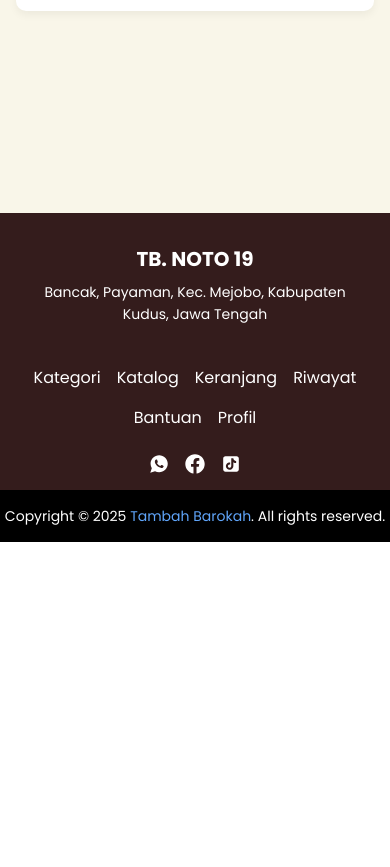
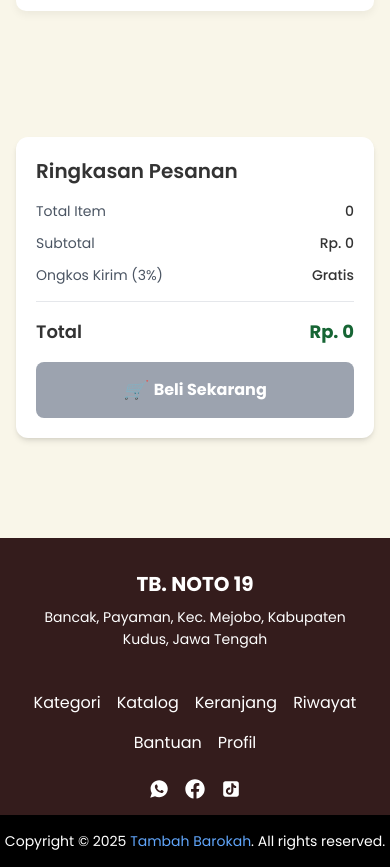
Before and after one commit to rashikaaifa/tbnoto, a React (Vite) app: page /keranjang in a window 390 px wide. Shown: the part 2140-3007 px from the top of the page. Before the commit the page ends 2682 px from the top, so only its background shows below. Built offline with nearby package versions, Linux system fonts and the light colour scheme; the HTML template or start-up script is replaced by a standard one; a web font is replaced by a local one.

Commit message:
style [APS] : update styles and layout

```diff
--- a/src/components/keranjang/CartSummary.jsx
+++ b/src/components/keranjang/CartSummary.jsx
@@ -3,34 +3,34 @@ import React from 'react';
 
 const CartSummary = ({ summary, disabled }) => {
   return (
-    <div className="summary-section">
-      <h2 className="summary-title">Ringkasan Pesanan</h2>
-      <div className="summary-item">
-        <span className="summary-key">Total Item</span>
-        <span className="summary-value">{summary.totalItems}</span>
+    <div className="bg-white rounded-xl shadow-md p-5 lg:sticky lg:top-6">
+      <h2 className="text-xl font-semibold mb-4">Ringkasan Pesanan</h2>
+      <div className="flex justify-between mb-3">
+        <span className="text-sm text-gray-600">Total Item</span>
+        <span className="text-sm font-medium">{summary.totalItems}</span>
       </div>
-      <div className="summary-item">
-        <span className="summary-key">Subtotal</span>
-        <span className="summary-value">{`Rp. ${summary.subtotal.toLocaleString()}`}</span>
+      <div className="flex justify-between mb-3">
+        <span className="text-sm text-gray-600">Subtotal</span>
+        <span className="text-sm font-medium">{`Rp. ${summary.subtotal.toLocaleString()}`}</span>
       </div>
-      <div className="summary-item">
-        <span className="summary-key">Ongkos Kirim (3%)</span>
-        <span className="summary-value">
+      <div className="flex justify-between mb-3">
+        <span className="text-sm text-gray-600">Ongkos Kirim (3%)</span>
+        <span className="text-sm font-medium">
           {summary.shipping === 0
             ? 'Gratis'
             : `Rp. ${summary.shipping.toLocaleString()}`}
         </span>
       </div>
-      <div className="summary-total">
-        <span className="total-text">Total</span>
-        <span className="total-value">{`Rp. ${summary.total.toLocaleString()}`}</span>
+      <div className="flex justify-between mt-4 pt-4 border-t border-gray-200">
+        <span className="text-lg font-semibold">Total</span>
+        <span className="text-lg font-bold text-green-800">{`Rp. ${summary.total.toLocaleString()}`}</span>
       </div>
-      <div className="buy-button-container">
+      <div className="mt-4">
         <button
-          className="buy-button"
+          className="bg-green-800 hover:bg-green-900 text-white w-full rounded-lg py-3.5 px-6 text-base font-bold flex items-center justify-center gap-2 transition-colors disabled:bg-gray-400 disabled:cursor-not-allowed"
           disabled={disabled}
         >
-          <i>🛒</i>
+          <i className="text-lg">🛒</i>
           Beli Sekarang
         </button>
       </div>
```
